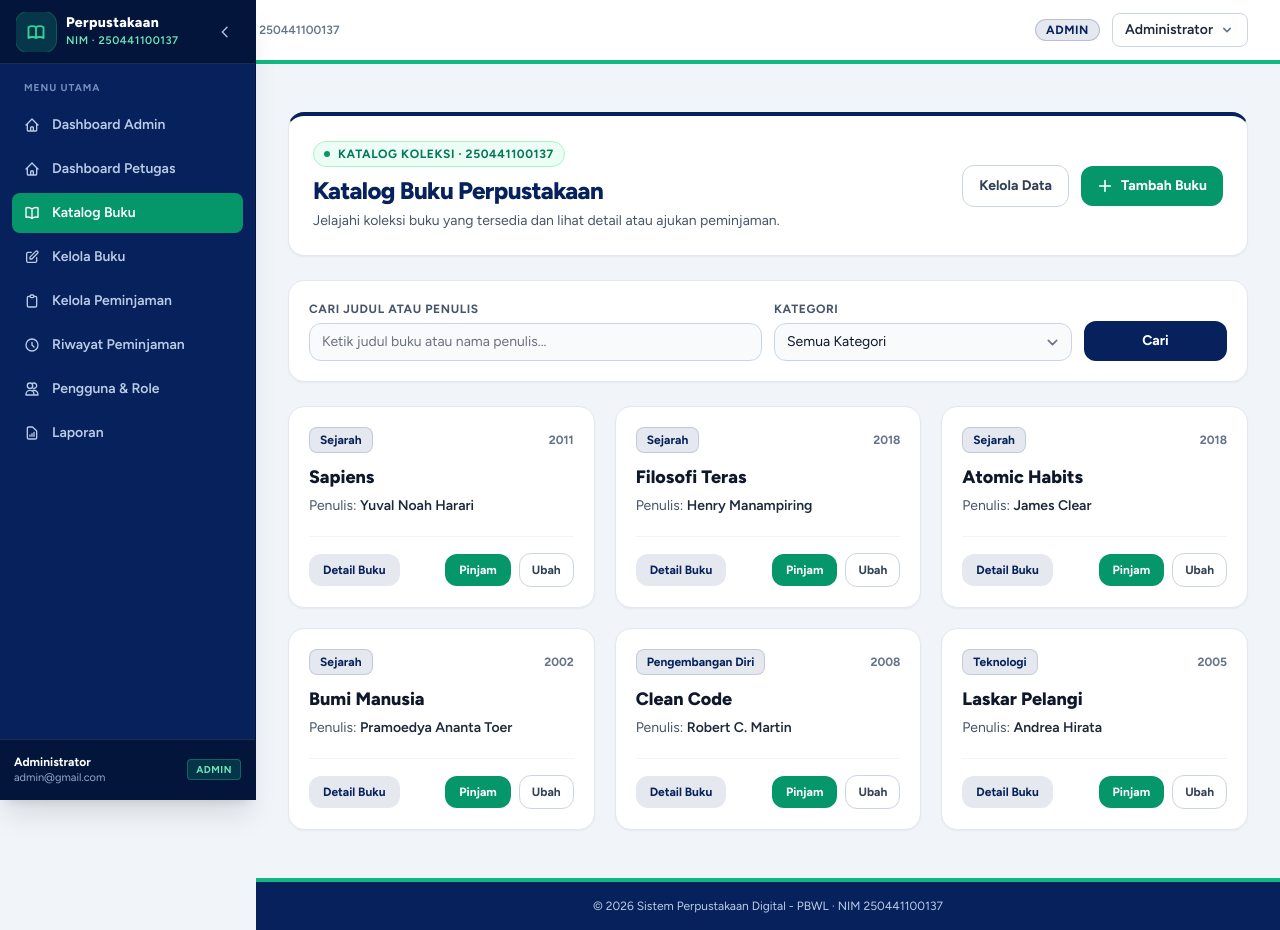
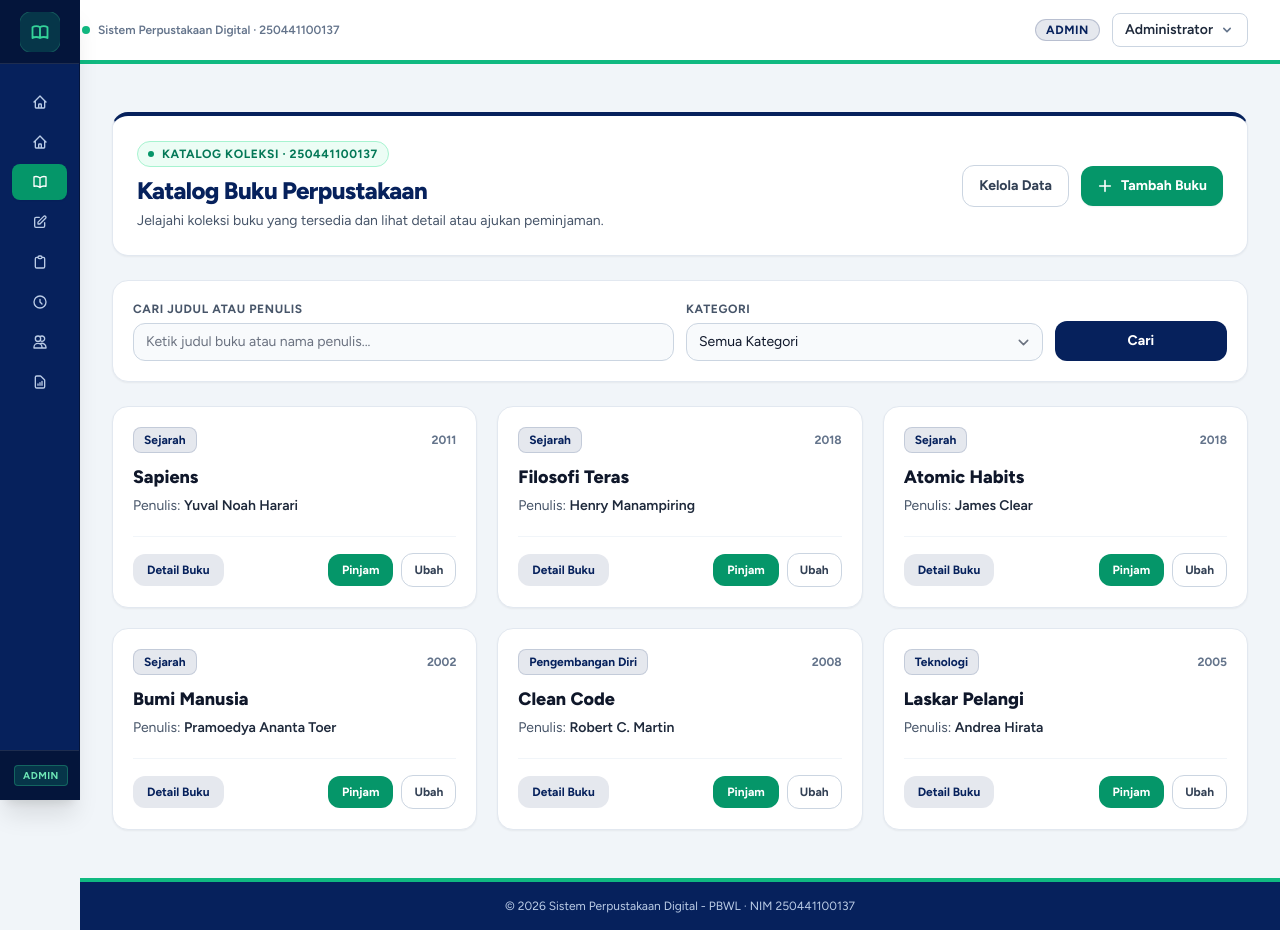
Before and after one commit to rodidulmaasyi-art/Perpustakaan_Digital_250441100137, a Laravel app: page /buku in a window 1280 px wide. Run offline with Laravel 12, Linux system fonts and the light colour scheme; a user stored in the database is signed in; data comes from the database, SQL or seed files in the repository; style sheets or scripts are compiled from the project's sources.

Commit message:
Menamperbaiki tampilan dan fitur

```diff
--- a/resources/views/layouts/app.blade.php
+++ b/resources/views/layouts/app.blade.php
@@ -18,7 +18,7 @@
         <link rel="stylesheet" href="{{ asset('css/buku.css') }}">
     </head>
     <body class="font-sans antialiased bg-[#f1f5f9] text-slate-800">
-        <div x-data="{ sidebarOpen: true }" class="min-h-screen flex flex-col">
+        <div x-data="{ open: false, sidebarOpen: false }" class="min-h-screen flex flex-col">
             @include('layouts.navigation')
 
             <!-- Wrapper Konten Utama di Sebelah Kanan Sidebar -->
--- a/resources/views/layouts/navigation.blade.php
+++ b/resources/views/layouts/navigation.blade.php
@@ -9,8 +9,11 @@
     $isLaporanActive = request()->routeIs('laporan.index');
 @endphp
 
-<div>
-    <!-- Sidebar Desktop di Pinggir Kiri (Bisa Buka-Tutup via sidebarOpen) -->
+<div x-data="{
+    open: false,
+    sidebarOpen: (typeof window.sidebarOpen !== 'undefined') ? window.sidebarOpen : false
+}" x-init="if (typeof $data.sidebarOpen !== 'boolean') { $data.sidebarOpen = false; }">
+    <!-- Sidebar Desktop di Pinggir Kiri (Tertutup Otomatis Saat Awal Dimuat) -->
     <aside
         :class="sidebarOpen ? 'md:w-64' : 'md:w-20'"
         class="hidden md:flex md:flex-col md:fixed md:inset-y-0 md:left-0 z-30 bg-[#06215c] text-white border-r border-[#04153b] shadow-xl transition-all duration-200"
```
